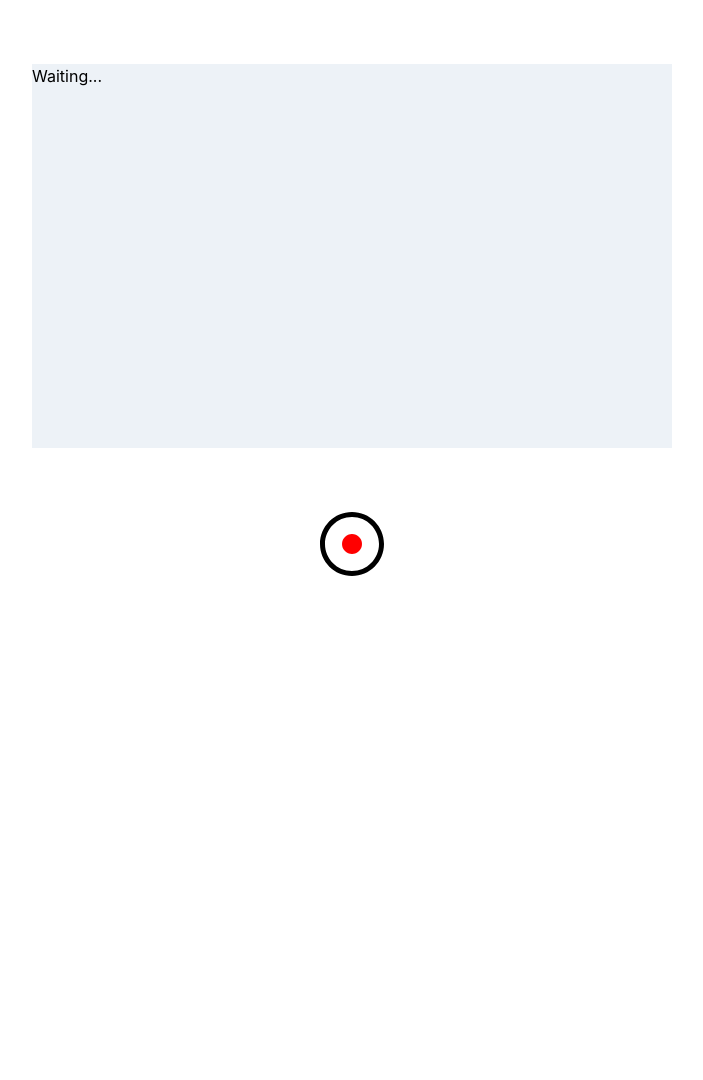
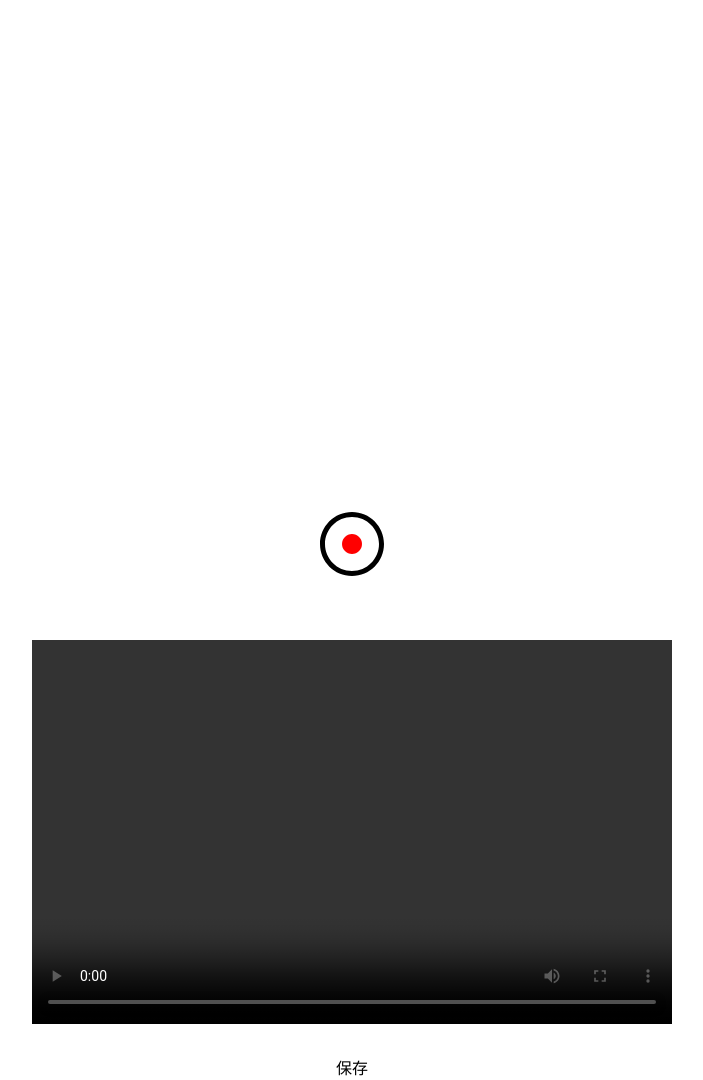
Before and after one commit to mkan0141/Fukuro, a Nuxt app: page / in a window 1280 px wide. Shown: the whole page, without its empty margins (288-991 px from the left). Before the commit the page ends 800 px from the top, so only its background shows below. Built offline with nearby package versions, Linux system fonts and the light colour scheme.

Commit message:
Update: 録画した映像を見れるようにした

```diff
--- a/pages/index.vue
+++ b/pages/index.vue
@@ -1,8 +1,7 @@
 <template>
   <div>
     <div class="flex justify-center mt-16">
-      <div v-if="this.stream === undefined" class="bg-gray-200 screen">
-        Waiting...
+      <div v-if="this.stream===undefined" class="bg-white screen">
       </div>
       <div v-else>
         <video class="screen" @loadeddata="onLoaded" :srcObject.prop="stream"></video>
@@ -11,6 +10,12 @@
     <div class="flex justify-center mt-16">
       <button v-if="this.stream === undefined" @click="recordStart"><img src="~/assets/svg/rec.svg" class="h-16 w-13"></button>
       <button v-else @click="recordStop"><img src="~/assets/svg/stop.svg" class="h-16 w-13"></button>
+    </div>
+    <div class="flex justify-center mt-16">
+        <video class="screen" :src="this.download_url" type="video/webm" controls></video>
+    </div>
+    <div class="flex justify-center mt-8">
+      <a :href="this.download_url" download="rec.webm">保存</a>
     </div>
   </div>
 </template>
@@ -32,7 +37,10 @@ export default {
       this.stream = await navigator.mediaDevices.getDisplayMedia({
         video: true,
         audio: false,
-      }).then(() => {
+      }).catch(()=>{ console.log(this.stream) })
+      if (!this.stream) {
+        return
+      }
       this.recorder = new MediaRecorder(this.stream, {
         mimeType : 'video/webm'
       })
@@ -42,20 +50,13 @@ export default {
         }
       }
       this.recorder.start(1000)
-      }).catch((error) => {
-        console.log(error)
-      })
     },
     recordStop () {
       this.recorder.stop()
       const blob = new Blob(this.recordedBlobs, { type: "video/webm" });
       const url = window.URL.createObjectURL(blob);
-      const a = document.createElement("a");
-      a.style.display = "none";
-      a.href = url;
-      a.download = "rec.webm";
-      document.body.appendChild(a);
-      a.click();
+      this.download_url = url
+      console.log(url)
     },
     onLoaded (event) {
       console.log(event)
```
Lines whose indentation alone changed are shown as unchanged.
